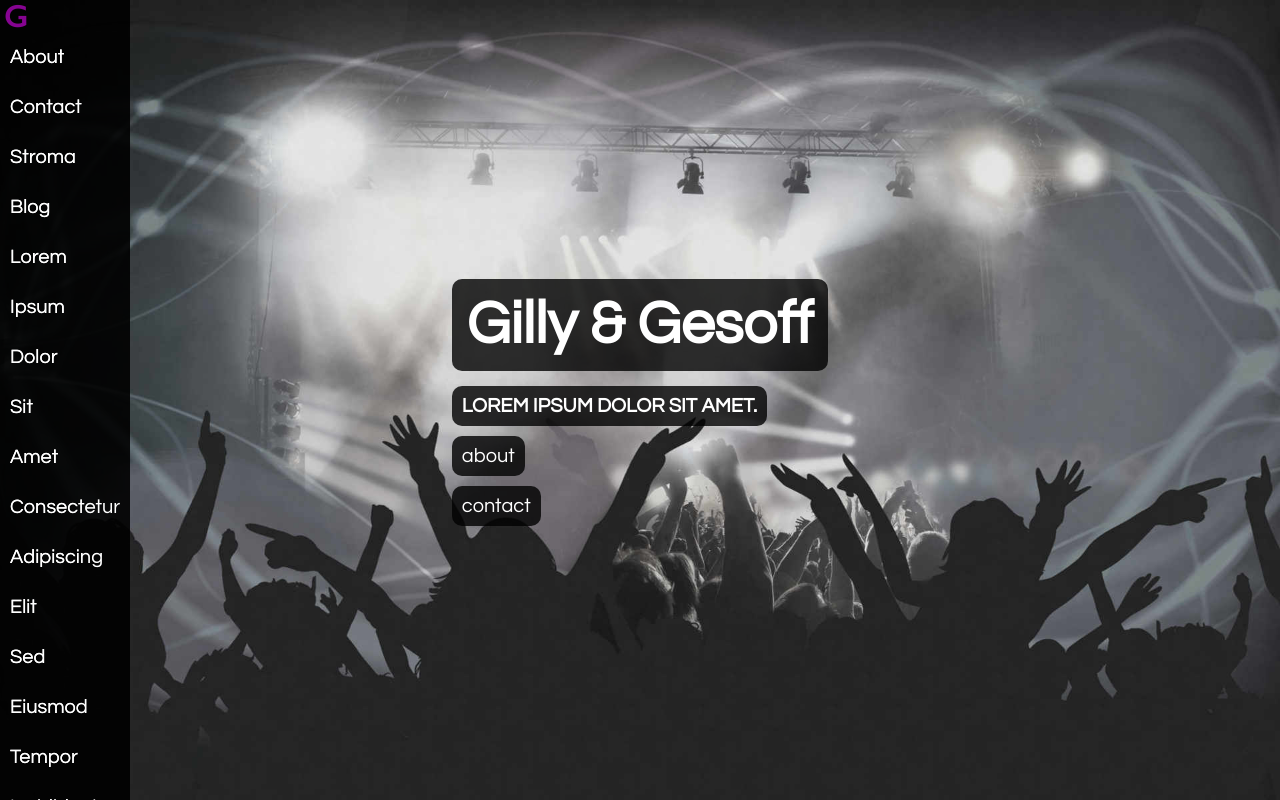
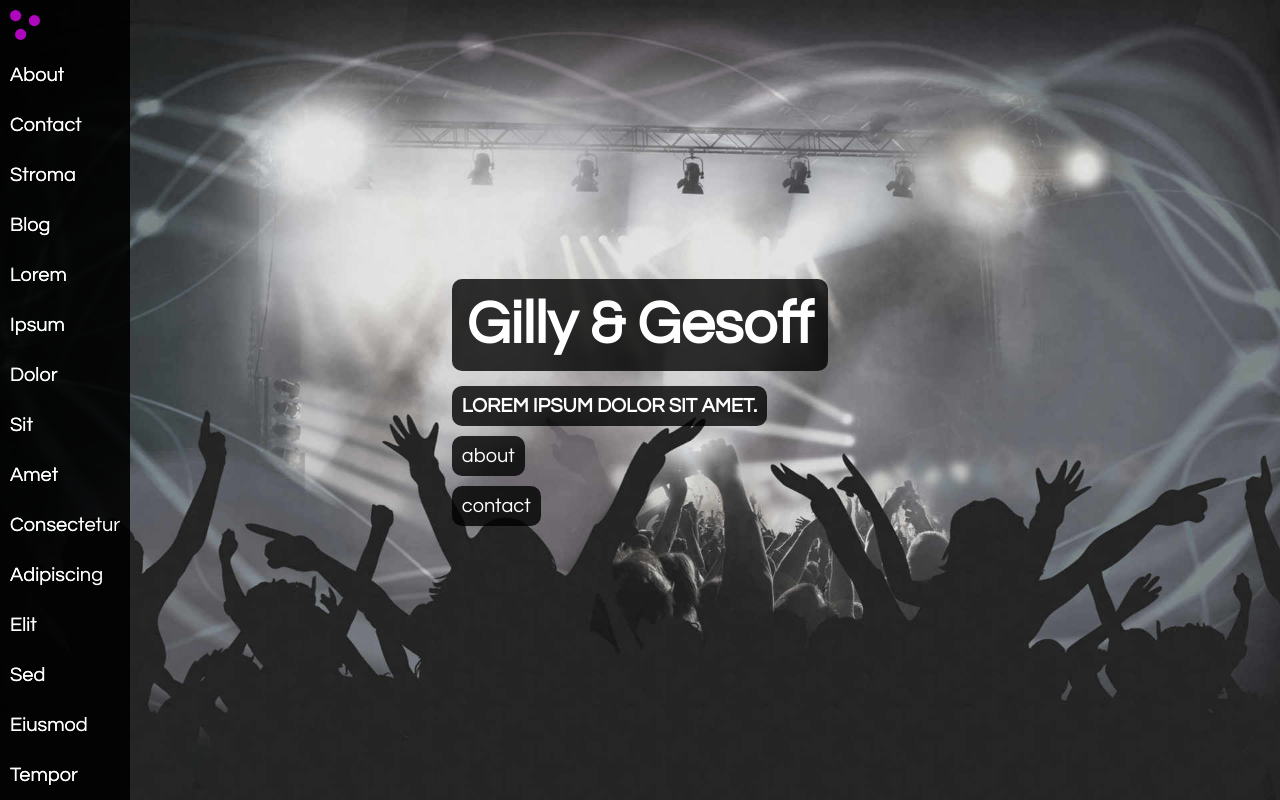
Before and after one commit to gillyandgesoff/gillyandgesoff.github.io, a plain HTML site: page welcome.html in a window 1280 px wide. Drawn offline with Linux system fonts and the light colour scheme.

Commit message:
Some things

```diff
--- a/main.css
+++ b/main.css
@@ -52,6 +52,11 @@ nav a:hover{
     -webkit-background-clip: none;
     -webkit-text-fill-color: #c705d8;
     background: none;
+}
+nav img{
+    width: 30px;
+    height: 30px;
+    margin: 10px;
 }
 @media(max-width:767px){
     nav{
--- a/welcome.html
+++ b/welcome.html
@@ -13,7 +13,7 @@
     </head>
     <body>
         <nav id="nav" class="">
-            <img id="logo" src="favicon.png">
+            <img id="logo" src="img/logo.svg">
             <ul>
                 <li><a>About</a></li>
                 <li><a>Contact</a></li>
```
Also changed, not shown: img/logo.svg (added).
